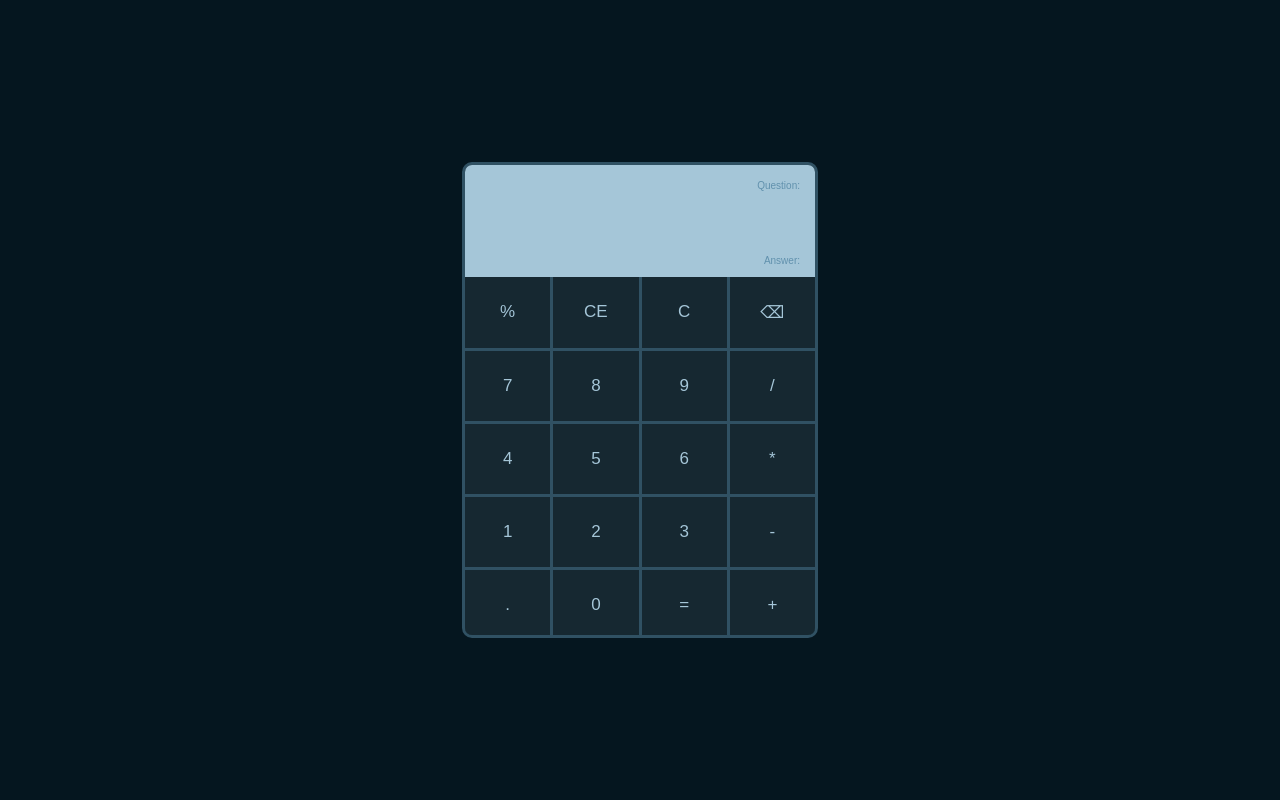
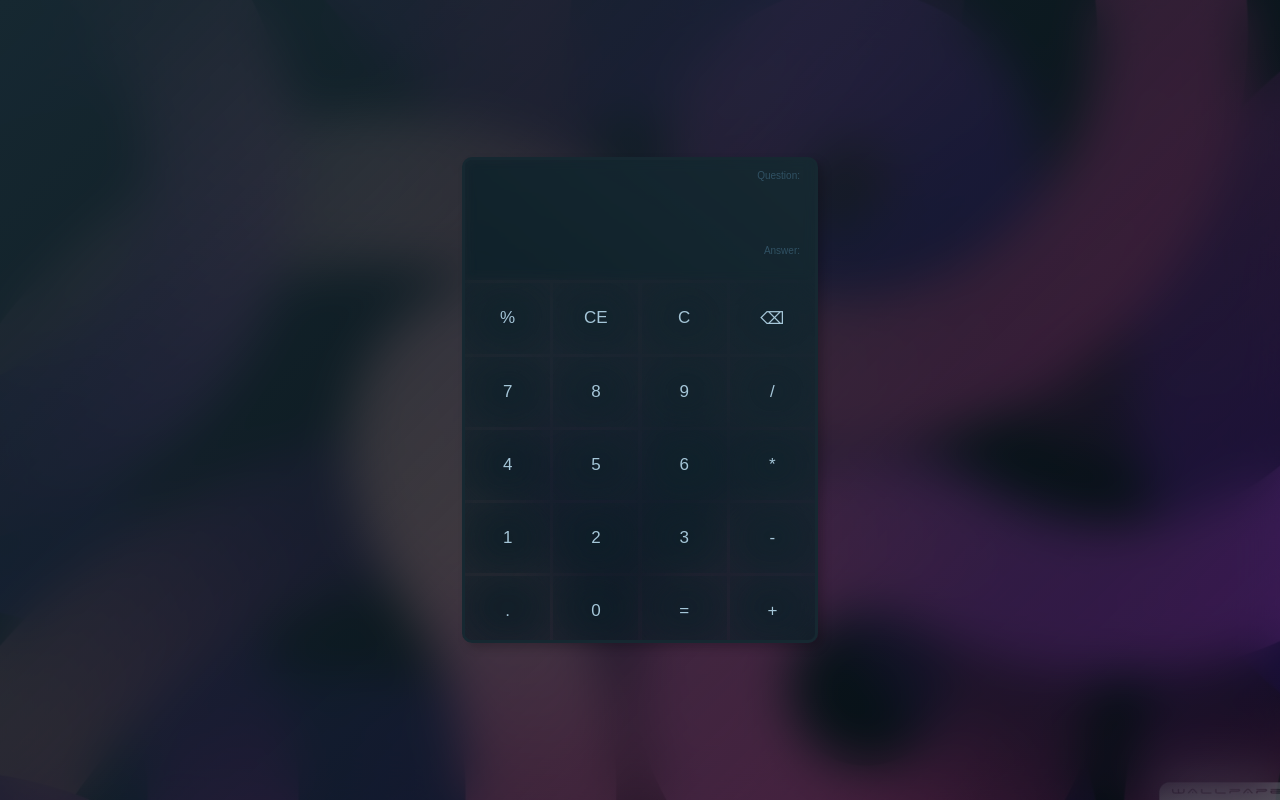
Before and after one commit to Tebogo60/calculator, a plain HTML site: page index.html in a window 1280 px wide. Drawn offline with Linux system fonts and the light colour scheme.

Commit message:
changed the calcalator's design to classmorphism

```diff
--- a/index.html
+++ b/index.html
@@ -9,6 +9,7 @@
     <link rel="stylesheet" href="style.css" />
   </head>
   <body>
+    <div class="container">
       <div class="calculator">
         <div class="cal-screen">
           <div class="cal-screen-question"></div>
@@ -41,6 +42,7 @@
           <div class="cal-button" id="operator">+</div>
         </div>
       </div>
+    </div>
 
     <script src="script.js"></script>
   </body>
--- a/style.css
+++ b/style.css
@@ -3,9 +3,12 @@
   --primary300: rgb(97, 145, 173);
   --primary500: rgb(48, 81, 99);
   --primary700: rgb(22, 40, 49);
-  --primary900: rgb(5, 22, 31);
+  --primary900: rgba(5, 22, 31, 0.5);
 
   --shadow: rgba(0, 0, 0, 0.212);
+}
+#backspace:before {
+  content: "\232B";
 }
 * {
   padding: 0;
@@ -14,36 +17,46 @@
 body {
   font-family: "ubuntu", sans-serif;
 
-  background: var(--primary900);
+  background: url(images/abstract_design-wallpaper-1920x1080.jpg);
+  background-attachment: fixed;
+  background-size: cover;
+  background-repeat: no-repeat;
   position: relative;
   width: 100%;
   height: 100vh;
 }
-#backspace:before {
-  content: "\232B";
+.container {
+  background: linear-gradient(-45deg, var(--primary900), var(--primary700));
+  width: 100%;
+  height: 100%;
+  backdrop-filter: blur(25px);
 }
 .calculator {
+  background: linear-gradient(45deg, var(--primary900), var(--primary700));
   position: absolute;
   width: 350px;
-  height: 470px;
+  height: 480px;
 
   top: 50%;
   left: 50%;
   transform: translateX(-50%) translateY(-50%);
 
-  border: 3px solid var(--primary500);
+  border: 3px solid var(--primary700);
   border-radius: 10px;
   overflow: hidden;
+
+  box-shadow: 5px 5px 10px var(--shadow);
 }
 .cal-screen {
   color: var(--primary900);
 
-  background: var(--primary100);
   position: absolute;
   width: 100%;
   height: 120px;
+  backdrop-filter: blur(5px);
 }
 .cal-screen-question {
+  color: var(--primary100);
   font-size: 20px;
   font-weight: 500;
 
@@ -53,16 +66,17 @@ body {
 }
 .cal-screen-question::before,
 .cal-screen-result::before {
-  color: var(--primary300);
+  color: var(--primary500);
   font-size: 10px;
   font-weight: 400;
 
   content: "Question: ";
   position: absolute;
-  top: -10px;
+  top: -15px;
   right: 0;
 }
 .cal-screen-result {
+  color: var(--primary100);
   font-size: 25px;
   font-weight: 600;
 
@@ -76,10 +90,9 @@ body {
 .cal-buttons {
   color: var(--primary100);
 
-  background: var(--primary500);
   position: absolute;
   width: 100%;
-  top: 112px;
+  top: 123px;
 
   display: grid;
   grid-template-columns: 1fr 1fr 1fr 1fr;
@@ -87,9 +100,9 @@ body {
 }
 .cal-button {
   font-size: 17px;
+  text-align: center;
 
-  background: var(--primary700);
-  text-align: center;
+  backdrop-filter: blur(25px);
   padding: 25px 0;
 
   transition: 0.05s;
```
Lines whose indentation alone changed are shown as unchanged.
